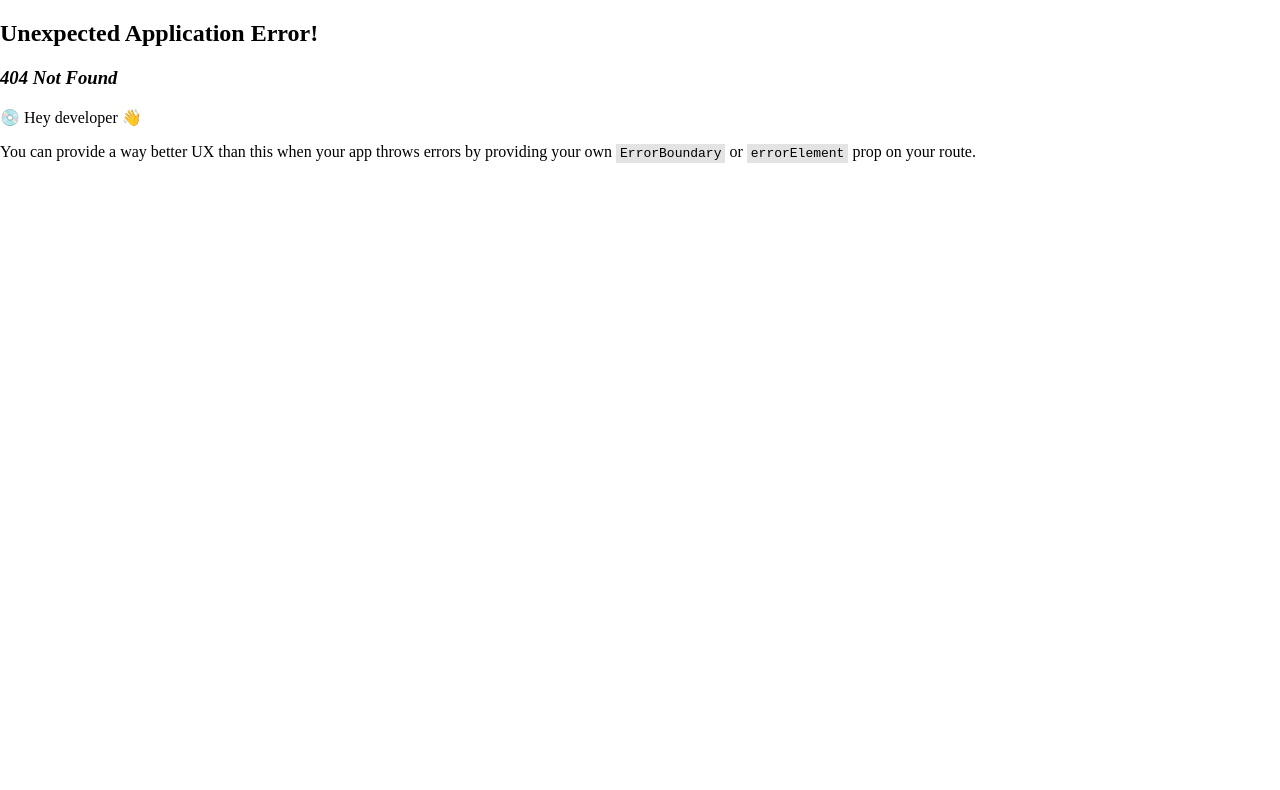
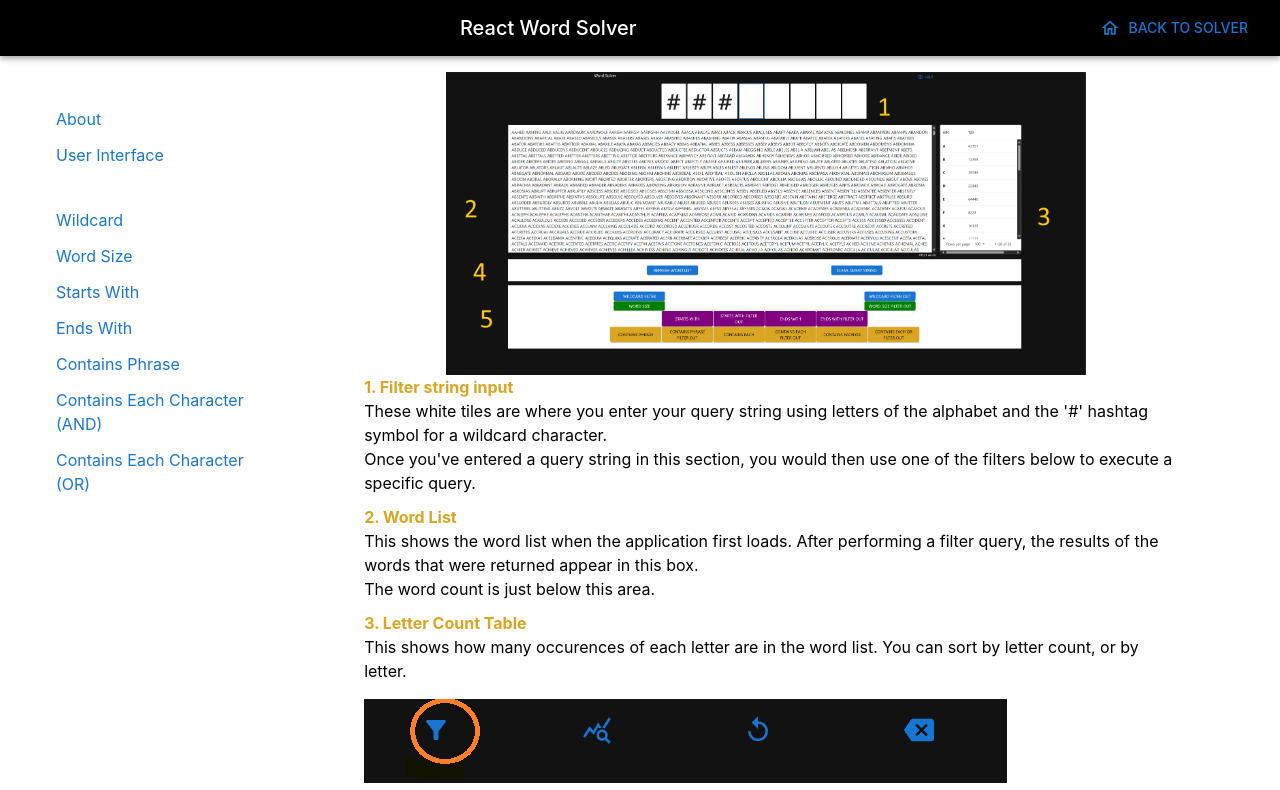
Before and after one commit to davideastmond/react-word-solver, a React (Vite) app: page /help/1 in a window 1280 px wide. Before the commit this address had no page. Shown: the top 790 px of the page. Built offline with nearby package versions, Linux system fonts and the light colour scheme.

Commit message:
update version. Fixes. Refactor help to use router

```diff
--- a/src/pages/help/HelpPage.tsx
+++ b/src/pages/help/HelpPage.tsx
@@ -1,18 +1,21 @@
 import { Box, Button, Typography, styled } from "@mui/material";
 import { useEffect, useState } from "react";
+import { NavigateFunction, useNavigate, useParams } from "react-router-dom";
 import { DrawerMenu } from "../../components/drawer-menu/Drawer-Menu";
 import { Header, HomeIcon } from "../../components/header/Header";
 import { HELP_PAGE_CONTENT_DATA } from "./content/content-data";
-import { HelpSection } from "./content/content-model";
+import { HelpSection, Subtitle } from "./content/content-model";
 import "./style.css";
 
 export const HelpPage = () => {
-  const [helpArticle, setHelpArticle] = useState<JSX.Element | null>(null);
   const [helpMenuOpen, setHelpMenuOpen] = useState<boolean>(false);
 
   const handleMenuOpen = () => {
     setHelpMenuOpen(!helpMenuOpen);
   };
+
+  const navigate = useNavigate();
+  const { articleId } = useParams();
 
   useEffect(() => {
     function handleViewResize() {
@@ -31,9 +34,21 @@ export const HelpPage = () => {
     };
   });
 
-  const handleOptionClicked = () => {
-    setHelpMenuOpen(!helpMenuOpen);
+  const getArticleById = (articleId: number): JSX.Element | null => {
+    let subtitleContent: Array<Subtitle> = [];
+    HELP_PAGE_CONTENT_DATA.forEach(
+      (content_data) =>
+        (subtitleContent = subtitleContent.concat(...content_data.subtitles))
+    );
+    return (
+      subtitleContent.find((st) => st.id === articleId)?.article.body ?? null
+    );
   };
+
+  const handleCloseOnNavigate = () => {
+    setHelpMenuOpen((prev) => !prev);
+  };
+
   return (
     <Box>
       <Header
@@ -42,24 +57,14 @@ export const HelpPage = () => {
         onMenuButtonClicked={handleMenuOpen}
       />
       <Box display="flex" mt={2}>
-        <HelpContentMenu setArticleFunction={setHelpArticle} />
+        <HelpContentMenu navigateFunction={navigate} />
         <Box
           id="article-body"
           width={"100%"}
           display="flex"
           justifyContent={"center"}
         >
-          {helpArticle ?? (
-            <Box>
-              <Box>
-                <Typography> React Word Solver Help Page</Typography>
-              </Box>
-              <br></br>
-              <Typography>
-                Click a help topic from the navigation menu
-              </Typography>
-            </Box>
-          )}
+          {articleId && getArticleById(Number(articleId))}
         </Box>
       </Box>
       <DrawerMenu
@@ -71,8 +76,8 @@ export const HelpPage = () => {
         <Box sx={{ backgroundColor: "black" }}>
           {renderHelpPageContent(
             HELP_PAGE_CONTENT_DATA,
-            setHelpArticle,
-            handleOptionClicked
+            navigate,
+            handleCloseOnNavigate
           )}
         </Box>
       </DrawerMenu>
@@ -81,13 +86,19 @@ export const HelpPage = () => {
 };
 
 const HelpContentMenu = ({
-  setArticleFunction,
+  navigateFunction,
+  onCloseOnNavigateHandler,
 }: {
-  setArticleFunction: React.Dispatch<React.SetStateAction<JSX.Element | null>>;
+  navigateFunction: NavigateFunction;
+  onCloseOnNavigateHandler?: () => void;
 }) => {
   return (
     <ResponsiveHelpContentMenuContainer id="left-col" ml={1}>
-      {renderHelpPageContent(HELP_PAGE_CONTENT_DATA, setArticleFunction)}
+      {renderHelpPageContent(
+        HELP_PAGE_CONTENT_DATA,
+        navigateFunction,
+        onCloseOnNavigateHandler
+      )}
     </ResponsiveHelpContentMenuContainer>
   );
 };
@@ -101,13 +112,10 @@ const ResponsiveHelpContentMenuContainer = styled(Box)(({ theme }) => ({
 
 function renderHelpPageContent(
   mainInput: HelpSection[],
-  setArticleFunction: React.Dispatch<React.SetStateAction<JSX.Element | null>>,
-  onOptionClicked?: () => void
+  navigateFunction: NavigateFunction,
+  onCloseOnNavigateHandler?: () => void
 ) {
   return mainInput.map((helpSection: HelpSection) => {
-    const handleOptionClicked = () => {
-      onOptionClicked && onOptionClicked();
-    };
     return (
       <Box ml={3}>
         <Typography
@@ -119,13 +127,8 @@ function renderHelpPageContent(
           <Box>
             <Button
               onClick={() => {
-                setArticleFunction(
-                  <article>
-                    {<Title articleTitle={subtitle.article.title} />}
-                    {subtitle.article.body}
-                  </article>
-                );
-                handleOptionClicked();
+                navigateFunction(`/help/${subtitle.id}`);
+                onCloseOnNavigateHandler && onCloseOnNavigateHandler();
               }}
             >
               <Typography
@@ -141,11 +144,3 @@ function renderHelpPageContent(
     );
   });
 }
-
-const Title = ({ articleTitle }: { articleTitle: string }) => {
-  return (
-    <Typography mb={4} textAlign={"center"} variant="h4">
-      {articleTitle}
-    </Typography>
-  );
-};
--- a/src/pages/help/content/content-data.tsx
+++ b/src/pages/help/content/content-data.tsx
@@ -16,6 +16,7 @@ export const HELP_PAGE_CONTENT_DATA: HelpSection[] = [
     subtitles: [
       {
         title: "About",
+        id: 0,
         article: {
           title: "About",
           body: <AboutContent />,
@@ -23,6 +24,7 @@ export const HELP_PAGE_CONTENT_DATA: HelpSection[] = [
       },
       {
         title: "User Interface",
+        id: 1,
         article: {
           title: "User Interface",
           body: <UserInterfaceContent />,
@@ -35,6 +37,7 @@ export const HELP_PAGE_CONTENT_DATA: HelpSection[] = [
     subtitles: [
       {
         title: "Wildcard",
+        id: 2,
         article: {
           title: "Wildcard",
           body: <WildCardFilterHelpContent />,
@@ -42,6 +45,7 @@ export const HELP_PAGE_CONTENT_DATA: HelpSection[] = [
       },
       {
         title: "Word Size",
+        id: 3,
         article: {
           title: "Word Size",
           body: <WordSizeFilterHelpContent />,
@@ -49,6 +53,7 @@ export const HELP_PAGE_CONTENT_DATA: HelpSection[] = [
       },
       {
         title: "Starts With",
+        id: 4,
         article: {
           title: "Starts With",
           body: <StartsWithFilterHelpContent />,
@@ -56,6 +61,7 @@ export const HELP_PAGE_CONTENT_DATA: HelpSection[] = [
       },
       {
         title: "Ends With",
+        id: 5,
         article: {
           title: "Ends With",
           body: <EndsWithFilterHelpContent />,
@@ -63,6 +69,7 @@ export const HELP_PAGE_CONTENT_DATA: HelpSection[] = [
       },
       {
         title: "Contains Phrase",
+        id: 6,
         article: {
           title: "Contains Phrase",
           body: <ContainsPhraseFilterHelpContent />,
@@ -70,6 +77,7 @@ export const HELP_PAGE_CONTENT_DATA: HelpSection[] = [
       },
       {
         title: "Contains Each Character (AND)",
+        id: 7,
         article: {
           title: "Contains Each Character (AND)",
           body: <ContainsEachCharacterAndHelpContent />,
@@ -77,6 +85,7 @@ export const HELP_PAGE_CONTENT_DATA: HelpSection[] = [
       },
       {
         title: "Contains Each Character (OR)",
+        id: 8,
         article: {
           title: "Contains Each Character (OR)",
           body: <ContainsEachCharacterOrHelpContent />,
--- a/src/pages/help/content/content-model.ts
+++ b/src/pages/help/content/content-model.ts
@@ -3,7 +3,8 @@ export interface HelpSection {
   subtitles: Subtitle[];
 }
 
-interface Subtitle {
+export interface Subtitle {
+  id: number;
   title: string;
   article: Article;
 }
--- a/src/pages/help/content/data/filters-help-content/Wildcard-Filter-Help-Content.tsx
+++ b/src/pages/help/content/data/filters-help-content/Wildcard-Filter-Help-Content.tsx
@@ -20,8 +20,8 @@ export const WildCardFilterHelpContent = () => {
           </Typography>
           <br></br>
           <Typography>
-            The length of the query string as well as the position of each alpha
-            character and wildcard matter.
+            The length of the query string as well as the strict position of
+            each alpha character and wildcard symbol are taken into account.
           </Typography>
           <br></br>
           <Typography>
@@ -32,6 +32,10 @@ export const WildCardFilterHelpContent = () => {
             to query for 5-letter words that end in `ION`.
           </Typography>
           <br></br>
+          <Typography>
+            Using only wildcard characters is similar to the word size filter as
+            it will return words with matching lengths.
+          </Typography>
           <header>
             <CustomStyledTypographyHeader>
               Wildcard Filter Out
@@ -44,6 +48,11 @@ export const WildCardFilterHelpContent = () => {
               respectively. This effectively returns words that are not 5-letter
               words that end in `ION`.
             </Typography>
+            <br></br>
+            <Typography>
+              Using only wildcard characters is similar to the Word Size filter
+              as it will filter out words with matching lengths.
+            </Typography>
           </header>
         </section>
       </Box>
--- a/src/router/router.tsx
+++ b/src/router/router.tsx
@@ -8,7 +8,8 @@ export const router = createBrowserRouter([
     element: <App />,
   },
   {
-    path: "help",
+    path: "help/:articleId?",
     element: <HelpPage />,
+    errorElement: <HelpPage />,
   },
 ]);
--- a/src/version.ts
+++ b/src/version.ts
@@ -1 +1 @@
-export const APP_VERSION: string = "1.01";
+export const APP_VERSION: string = "1.1";
```
